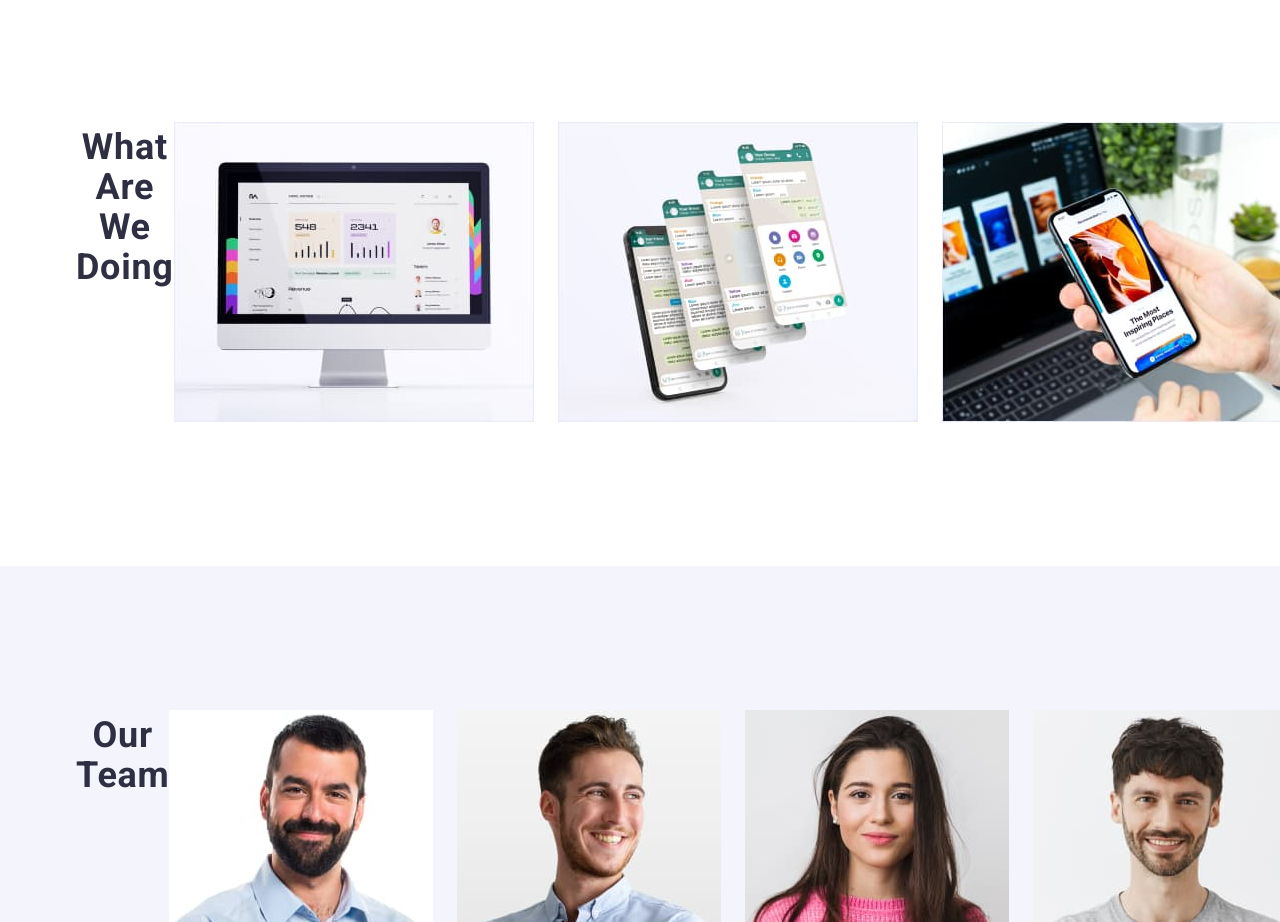
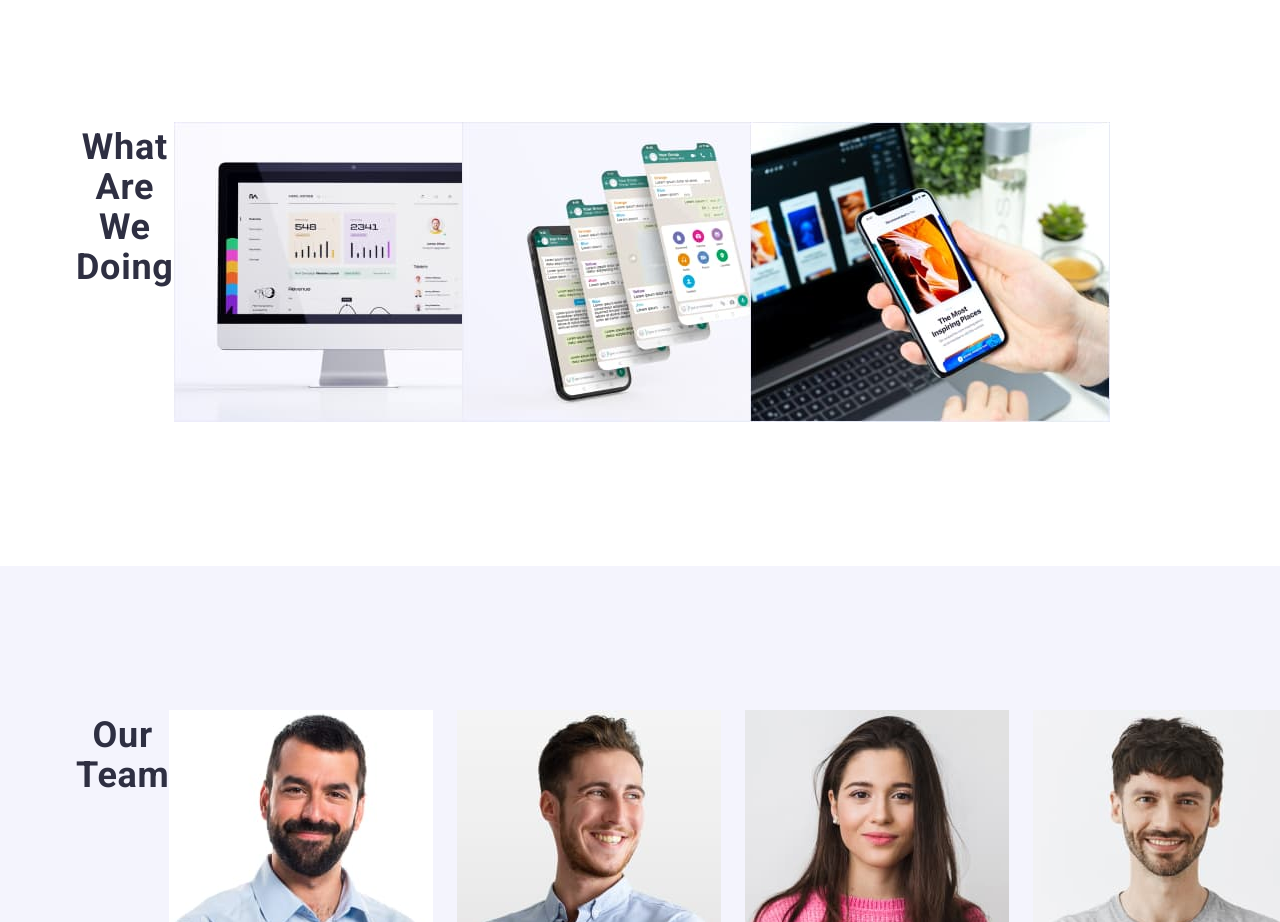
Before and after one commit to TorYev/-TorYev-goit-markup-hw-03, a plain HTML site: page index.html in a window 1280 px wide. Shown: the part 1180-2102 px from the top of the page. Drawn offline with nearby package versions, Linux system fonts and the light colour scheme.

Commit message:
Update index.html

```diff
--- a/index.html
+++ b/index.html
@@ -104,9 +104,9 @@
           <div class="container">
         <h2 class="header-mid">What are we doing</h2>
         <ul class="list">
-          <li><img src="./images/1.jpg" alt="Monitor" width="360" /></li>
-          <li><img src="./images/2.jpg" alt="3D phone" width="360" /></li>
-          <li>
+          <li class="list-item"><img src="./images/1.jpg" alt="Monitor" width="360" /></li>
+          <li class="list-item"><img src="./images/2.jpg" alt="3D phone" width="360" /></li>
+          <li class="list-item">
             <img src="./images/3.jpg" alt="Phone with notebook" width="360" />
           </li>
         </ul>
```
